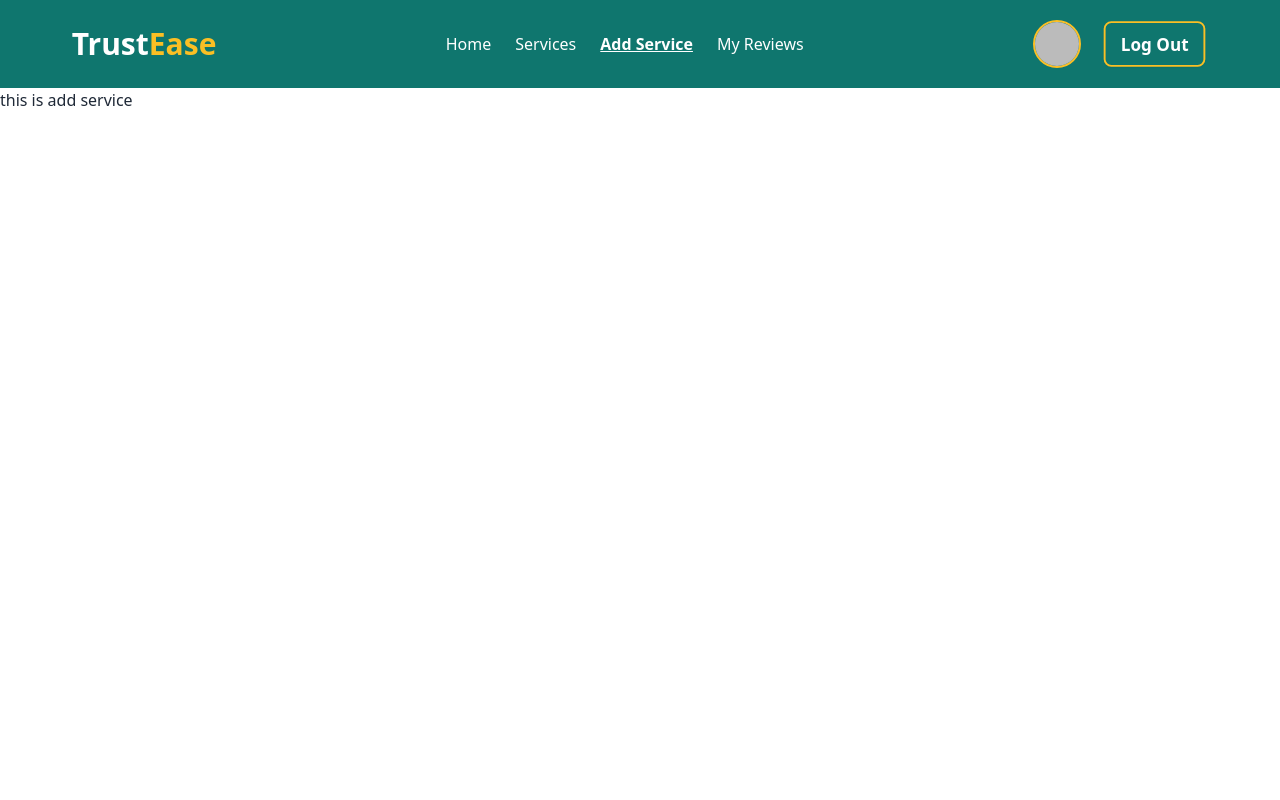
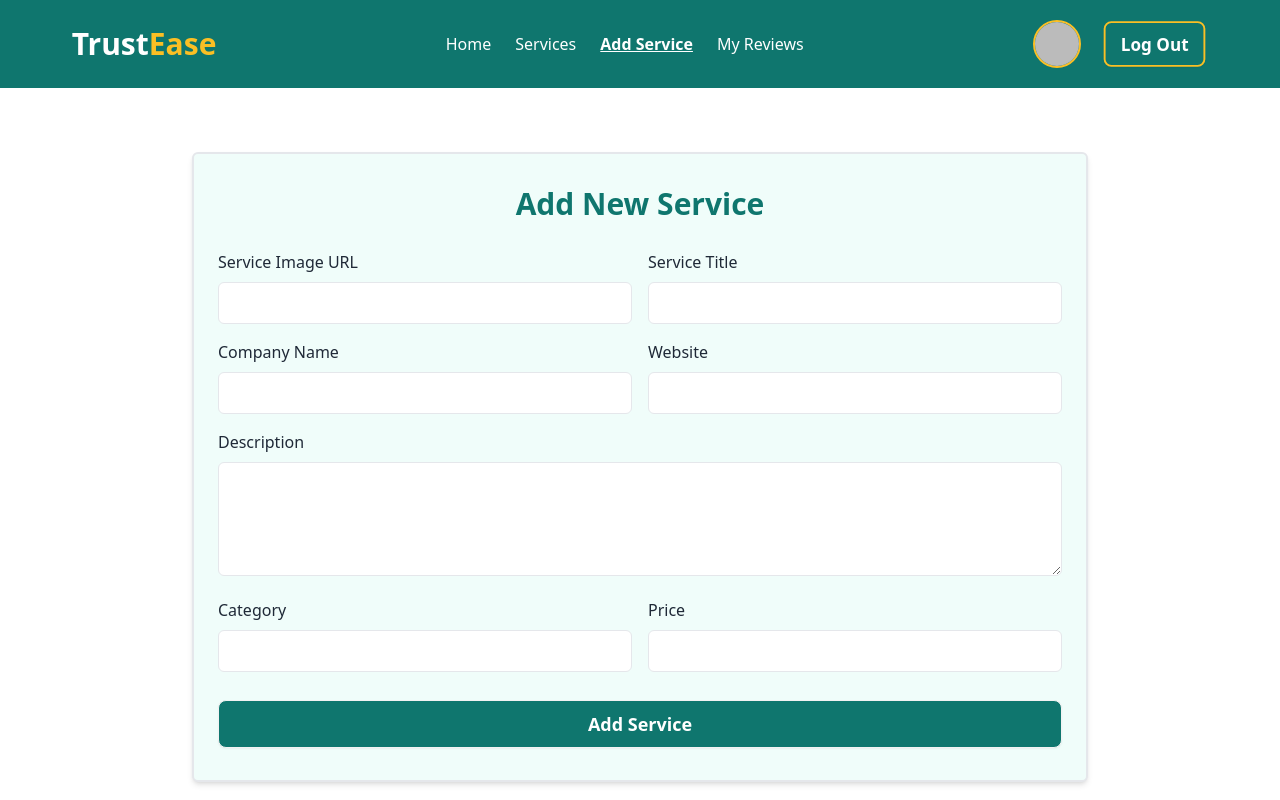
Before and after one commit to monzila-akter/trust-ease-client, a React (Vite) app: page /addService in a window 1280 px wide. Shown: the top 800 px of the page. Built offline with nearby package versions, Linux system fonts and the light colour scheme; no server answers; sample sign-in values are in the browser's storage.

Commit message:
done services section with dynamic service card

```diff
--- a/package.json
+++ b/package.json
@@ -13,6 +13,7 @@
     "aos": "^2.3.4",
     "axios": "^1.7.9",
     "firebase": "^11.1.0",
+    "framer-motion": "^11.15.0",
     "localforage": "^1.10.0",
     "match-sorter": "^8.0.0",
     "react": "^18.3.1",
--- /dev/null
+++ b/src/component/ServiceCard.jsx
@@ -0,0 +1,28 @@
+import { Link } from "react-router-dom";
+
+const ServiceCard = ({ service }) => {
+    const {_id, serviceImage, serviceTitle, description, category, price } = service;
+
+    return (
+      <div className="bg-teal-50 rounded-lg overflow-hidden shadow-lg transition hover:scale-105">
+        <img
+          src={serviceImage}
+          alt={serviceTitle}
+          className="w-full h-48 object-cover"
+        />
+        <div className="p-5">
+          <h2 className="text-xl text-teal-700 font-bold">{serviceTitle}</h2>
+          <p className="text-sm text-gray-600 my-2">{description.slice(0, 80)}...</p>
+          <p className="text-sm text-gray-500 mb-2"><strong>Category:</strong> {category}</p>
+          <p className="text-lg font-medium text-teal-700"><strong>Price:</strong> ${price}</p>
+          <Link to={`/services/${_id}`}>
+          <button className="mt-6 btn bg-teal-700 text-lg font-semibold text-white">
+            See Details
+          </button>
+          </Link>
+        </div>
+      </div>
+    );
+  };
+
+export default ServiceCard;
--- a/src/layout/MainLayout.jsx
+++ b/src/layout/MainLayout.jsx
@@ -9,7 +9,7 @@ const MainLayout = () => {
         <div>
             <Toaster></Toaster>
             <Navbar></Navbar>
-           <div className='min-h-screen'>
+           <div >
            <Outlet></Outlet>
            </div>
            <Footer></Footer>
--- a/src/pages/AddService.jsx
+++ b/src/pages/AddService.jsx
@@ -1,11 +1,144 @@
-import React from 'react';
+import React, { useContext, useState } from "react";
+import axios from "axios";
 
-const AddService = () => {
-    return (
-        <div>
-           this is add service
+import { AuthContext } from "../provider/AuthProvider";
+import toast from "react-hot-toast";
+
+
+const AddServicePage = () => {
+  const { user } = useContext(AuthContext);
+  const [formData, setFormData] = useState({
+    serviceImage: "",
+    serviceTitle: "",
+    companyName: "",
+    website: "",
+    description: "",
+    category: "",
+    price: "",
+    userEmail: user?.email, // Prefill with user's email
+  });
+
+  const handleChange = (e) => {
+    const { name, value } = e.target;
+    setFormData({ ...formData, [name]: value });
+  };
+
+  const handleSubmit = async (e) => {
+    e.preventDefault();
+    axios
+      .post("http://localhost:5000/services", formData) // Adjust to your backend endpoint
+      .then((response) => {
+        if (response.status === 201) {
+          toast.success("Service added successfully!");
+          setFormData({
+            serviceImage: "",
+            serviceTitle: "",
+            companyName: "",
+            website: "",
+            description: "",
+            category: "",
+            price: "",
+            userEmail: user?.email,
+          });
+        }
+      })
+      .catch(() => {
+        toast.error("Failed to add service. Please try again.");
+      });
+  };
+
+  return (
+    <div className="max-w-4xl bg-teal-50 mx-auto px-6 py-8 shadow-md rounded-md mt-16 mb-16 border-2">
+      <h1 className="text-3xl text-teal-700 font-bold mb-7 text-center">Add New Service</h1>
+      <form onSubmit={handleSubmit}>
+        <div className="grid grid-cols-1 md:grid-cols-2 gap-4">
+          <div>
+            <label className="block font-medium mb-2">Service Image URL</label>
+            <input
+              type="text"
+              name="serviceImage"
+              value={formData.serviceImage}
+              onChange={handleChange}
+              className="w-full px-4 py-2 border rounded-md focus:ring focus:ring-teal-700 focus:outline-none"
+              required
+            />
+          </div>
+          <div>
+            <label className="block font-medium mb-2">Service Title</label>
+            <input
+              type="text"
+              name="serviceTitle"
+              value={formData.serviceTitle}
+              onChange={handleChange}
+              className="w-full px-4 py-2 border rounded-md focus:ring focus:ring-teal-700 focus:outline-none"
+              required
+            />
+          </div>
+          <div>
+            <label className="block font-medium mb-2">Company Name</label>
+            <input
+              type="text"
+              name="companyName"
+              value={formData.companyName}
+              onChange={handleChange}
+              className="w-full px-4 py-2 border rounded-md focus:ring focus:ring-teal-700 focus:outline-none"
+              required
+            />
+          </div>
+          <div>
+            <label className="block font-medium mb-2">Website</label>
+            <input
+              type="text"
+              name="website"
+              value={formData.website}
+              onChange={handleChange}
+              className="w-full px-4 py-2 border rounded-md focus:ring focus:ring-teal-700 focus:outline-none"
+              required
+            />
+          </div>
+          <div className="md:col-span-2">
+            <label className="block font-medium mb-2">Description</label>
+            <textarea
+              name="description"
+              value={formData.description}
+              onChange={handleChange}
+              className="w-full px-4 py-2 border rounded-md focus:ring focus:ring-teal-700 focus:outline-none"
+              rows="4"
+              required
+            />
+          </div>
+          <div>
+            <label className="block font-medium mb-2">Category</label>
+            <input
+              type="text"
+              name="category"
+              value={formData.category}
+              onChange={handleChange}
+              className="w-full px-4 py-2 border rounded-md focus:ring focus:ring-teal-700 focus:outline-none"
+              required
+            />
+          </div>
+          <div>
+            <label className="block font-medium mb-2">Price</label>
+            <input
+              type="number"
+              name="price"
+              value={formData.price}
+              onChange={handleChange}
+              className="w-full px-4 py-2 border rounded-md focus:ring focus:ring-teal-700 focus:outline-none"
+              required
+            />
+          </div>
         </div>
-    );
+        <button
+          type="submit"
+          className="mt-7 btn w-full bg-teal-700 text-white text-lg font-semibold hover:bg-teal-900"
+        >
+          Add Service
+        </button>
+      </form>
+    </div>
+  );
 };
 
-export default AddService;
+export default AddServicePage;
--- a/src/pages/Services.jsx
+++ b/src/pages/Services.jsx
@@ -1,11 +1,43 @@
-import React from 'react';
+import React, { useEffect, useState } from "react";
+import axios from "axios";
+import ServiceCard from "../component/ServiceCard";
 
 const Services = () => {
+  const [services, setServices] = useState([]);
+  const [loading, setLoading] = useState(true);
+
+  // Fetch services from the backend
+  useEffect(() => {
+    axios
+      .get("http://localhost:5000/services")
+      .then((response) => {
+        setServices(response.data);
+        setLoading(false);
+      })
+      .catch((error) => {
+        console.error("Error fetching services:", error);
+        setLoading(false);
+      });
+  }, []);
+
+  if (loading) {
     return (
-        <div>
-         this is services
-        </div>
+      <div className="flex justify-center items-center h-screen">
+        <span className="loading loading-bars loading-lg"></span>
+      </div>
     );
+  }
+
+  return (
+    <div className="w-11/12 mx-auto px-5 md:px-10 lg:px-14 py-16">
+      <h1 className="text-4xl font-bold text-center mb-10 text-teal-700">Our Services</h1>
+      <div className="grid grid-cols-1 sm:grid-cols-2 lg:grid-cols-3 gap-8">
+        {services.map((service) => (
+          <ServiceCard key={service._id} service={service}></ServiceCard>
+        ))}
+      </div>
+    </div>
+  );
 };
 
 export default Services;
--- a/src/routes/router.jsx
+++ b/src/routes/router.jsx
@@ -1,12 +1,13 @@
 import { createBrowserRouter } from "react-router-dom";
 import Home from "../pages/Home";
 import MainLayout from "../layout/MainLayout";
-import Services from "../pages/Services";
+
 import AddService from "../pages/AddService";
 import MyReviews from "../pages/MyReviews";
 import Login from "../pages/Login";
 import Register from "../pages/Register";
 import PrivateRoute from "./PrivateRoute";
+import Services from "../pages/Services";
 
 const router = createBrowserRouter([
     {
```
Also changed, not shown: 1 other file (tests, documents, lock files or other folders).
